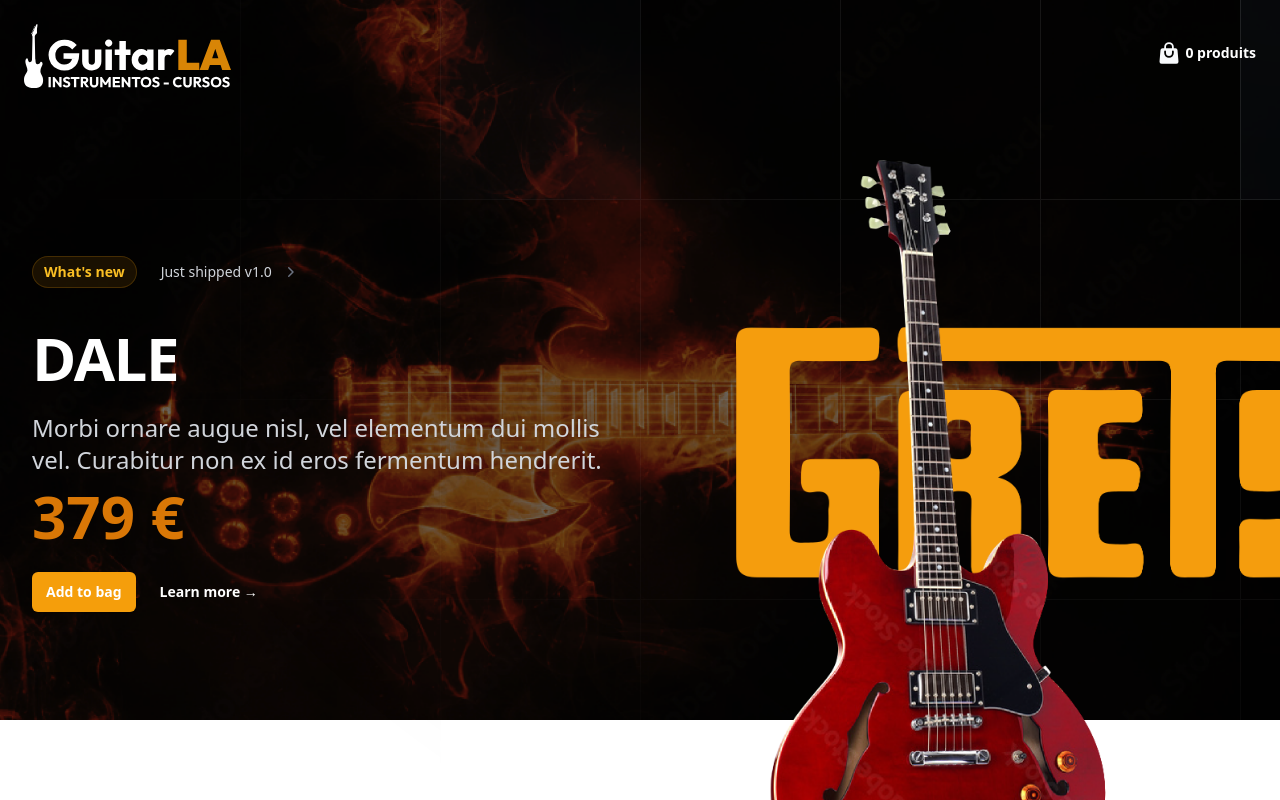
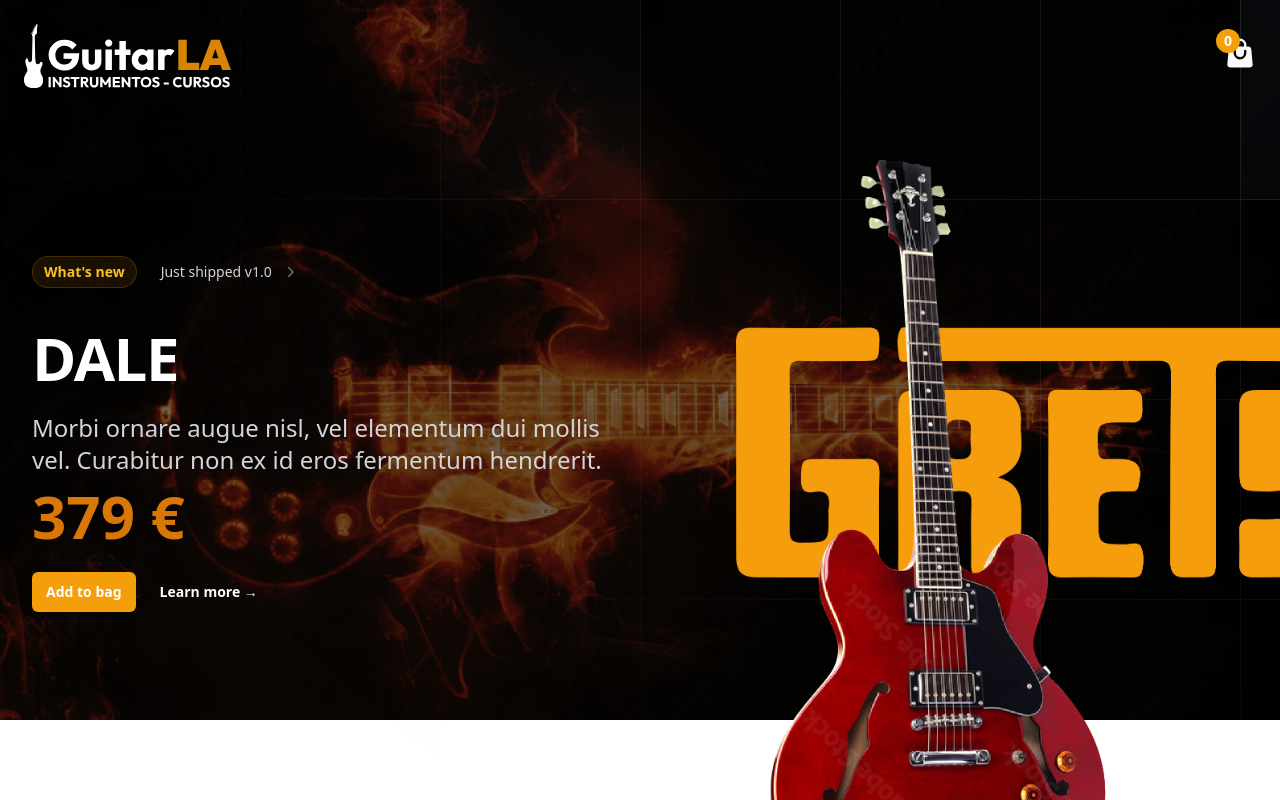
Before and after one commit to TaniaGA01/Guitar-LA-Shopping-Cart, a Vue app: page / in a window 1280 px wide. Shown: the top 800 px of the page. Built offline with nearby package versions, Linux system fonts and the light colour scheme.

Commit message:
counter ui

```diff
--- a/src/components/Hero.vue
+++ b/src/components/Hero.vue
@@ -55,11 +55,13 @@
       <img class="h-16" src="imgs/logo.svg" alt="Guitar LA" />
       <Popover class="relative">
         <PopoverButton class="inline-flex items-center gap-x-1 text-sm font-semibold leading-6 text-gray-900">
-          <ShoppingBagIcon class="h-6 text-slate-50" />
-          <p class="text-white">{{ allBagProducts }} produits</p>
+          <ShoppingBagIcon class="h-8 text-slate-50" />
+          <p class="text-white absolute bg-amber-500 w-6 h-6 rounded-full -mt-6 -ml-2">{{ allBagProducts }}</p>
         </PopoverButton>
 
-        <transition enter-active-class="transition ease-out duration-200" enter-from-class="opacity-0 translate-y-1"
+        <transition
+          enter-active-class="transition ease-out duration-200"
+          enter-from-class="opacity-0 translate-y-1"
           enter-to-class="opacity-100 translate-y-0" leave-active-class="transition ease-in duration-150"
           leave-from-class="opacity-100 translate-y-0" leave-to-class="opacity-0 translate-y-1">
           <PopoverPanel class="absolute -right-5 sm:right-0 z-10 mt-2 flex w-screen max-w-max">
@@ -176,7 +178,7 @@
   </div>
   <div class="relative isolate overflow-hidden bg-black xl:bg-white top-0">
     <div class="absolute -z-10 transform-gpu" aria-hidden="true">
-      <img src="imgs/Guitar-LA-hero-background-2x.png" class="w-full" alt="" srcset="" />
+      <img src="/imgs/Guitar-LA-hero-background-2x.png" class="w-full" alt="" srcset="" />
     </div>
     <svg
       class="absolute inset-0 -z-10 h-full w-full stroke-white/10 [mask-image:radial-gradient(100%_100%_at_top_right,white,transparent)]"
@@ -233,7 +235,7 @@
       </div>
       <div class="mx-auto mt-16 flex max-w-2xl sm:mt-24 lg:ml-10 lg:mr-0 lg:mt-0 lg:max-w-none lg:flex-none xl:ml-32">
         <div class="max-w-3xl flex-none sm:max-w-5xl lg:max-w-none">
-          <img src="imgs/Guitar-banner-2x.png" alt="App screenshot" width="910" />
+          <img src="/imgs/Guitar-banner-2x.png" alt="App screenshot" width="910" />
         </div>
       </div>
     </div>
```
